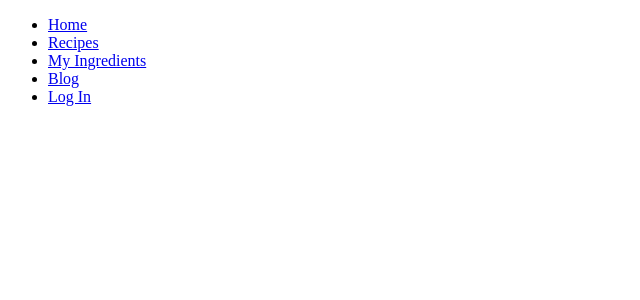
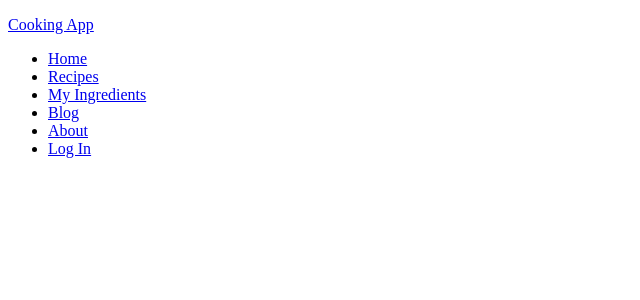
Before and after one commit to czolish/PantryDash, a Jekyll site: the page built from index.html, in a window 1280 px wide. Shown: the top 300 px of the page, without its empty margins (0-640 px from the left). Built offline with Jekyll 4.4.1, drawn with Linux system fonts in a browser that asks for light colours.

Commit message:
Update default.html
Put page title in a div, nav in a div. I think I broke it. We'll see.

```diff
--- a/_layouts/default.html
+++ b/_layouts/default.html
@@ -6,15 +6,24 @@
       </head>
 
       <body>
+        <div>
+          <p class="site-title" itemprop="headline">
+            <a href="https://www.czupil.com/cooking-app">Cooking App</a>
+          </p>
+            <div>
               <nav>
                 <ul>
                   <li><a href="/cooking-app">Home</a></li>
                   <li><a href="/cooking-app/recipes">Recipes</a></li>
                   <li><a href="/cooking-app/pantry">My Ingredients</a></li>
                   <li><a href="/cooking-app/blog">Blog</a></li>
+                  <li><a href="/cooking-app/about">About</a></li>
                   <li><a href="/cooking-app/login">Log In</a></li>
                 </ul>
               </nav>
+            </div>
+          </div>
+
 
             <div class="container">
 
```
Lines whose indentation alone changed are shown as unchanged.
